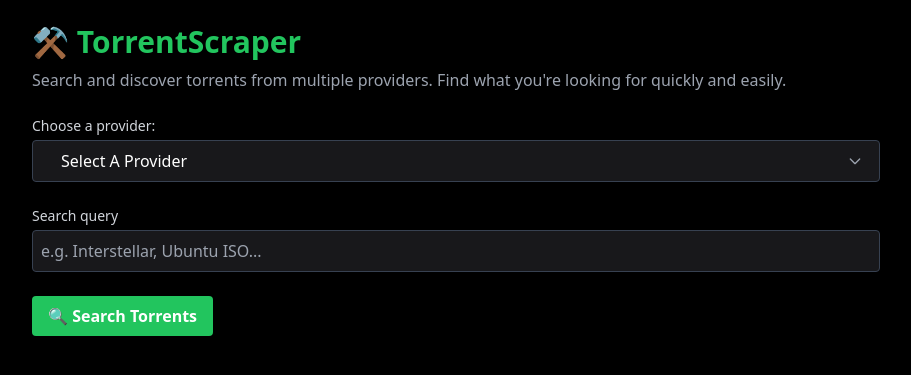
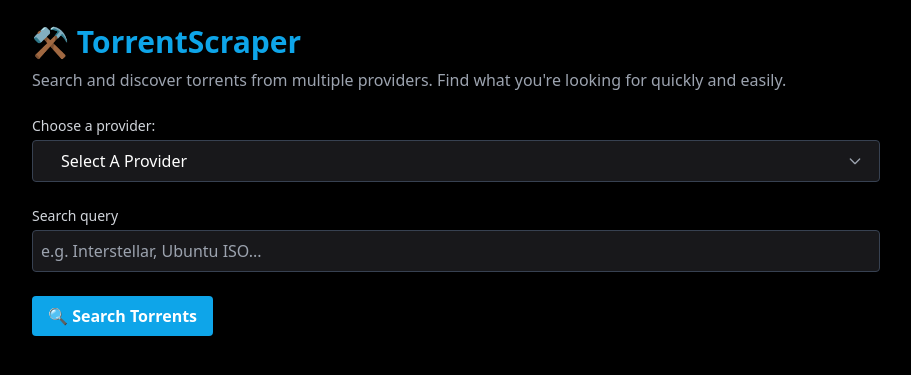
Before and after one commit to abmajum/kickasstorrentAPI, a FastAPI app: page / in a window 1280 px wide. Shown: the top 375 px of the page, without its empty margins (184-1095 px from the left). Run offline with FastAPI, Linux system fonts and the light colour scheme; some libraries are stand-ins or nearby versions.

Commit message:
Updated UI

```diff
--- a/templates/index.html
+++ b/templates/index.html
@@ -1,104 +1,3 @@
-<!-- <!DOCTYPE html>
-<html lang="en">
-<head>
-    <meta charset="UTF-8">
-    <title>ScrapeTorrents</title>
-    <script src="https://cdn.tailwindcss.com"></script>
-</head>
-<body class="bg-gray-900 text-gray-100 font-sans min-h-screen">
-    <div class="max-w-4xl mx-auto p-6">
-        <h1 class="text-3xl font-bold mb-2 text-green-400">⚒️ TorrentScraper</h1>
-        <p class="mb-6 text-gray-300">Search and discover torrents from multiple providers. Find what you're looking for quickly and easily.</p>
-
-        <form id="torrent-form" method="get" action="/get-torrents/provider" class="space-y-4">
-            <div>
-                <label for="providers" class="block text-sm font-medium text-gray-300">Choose a torrent provider:</label>
-                <select id="providers" name="providers" size="4" class="w-full mt-1 p-2 bg-gray-800 text-white border border-gray-700 rounded">
-                    {% for item in items %}
-                        <option>{{ item }}</option>
-                    {% endfor %}
-                </select>
-            </div>
-
-            <div>
-                <label for="query" class="block text-sm font-medium text-gray-300">Search query</label>
-                <input type="text" id="query" name="query" class="w-full mt-1 p-2 bg-gray-800 text-white border border-gray-700 rounded" placeholder="e.g. Interstellar, Ubuntu ISO..." />
-            </div>
-
-            <div>
-                <input type="submit" value="🔍 Search Torrents" class="bg-green-500 hover:bg-green-600 text-white font-semibold py-2 px-4 rounded cursor-pointer" />
-            </div>
-        </form>
-
-        <div id="results" class="mt-8"></div>
-
-        <script>
-            document.getElementById('torrent-form').addEventListener('submit', async function (e) {
-                e.preventDefault();
-
-                const provider = document.getElementById('providers').value;
-                const query = document.getElementById('query').value;
-                const resultsContainer = document.getElementById('results');
-
-                resultsContainer.innerHTML = "<p class='text-gray-400'>Loading...</p>";
-
-                try {
-                    const response = await fetch(`/get-torrents/${provider}?query=${encodeURIComponent(query)}`);
-                    const data = await response.json();
-
-                    if (!data.results || data.results.length === 0) {
-                        resultsContainer.innerHTML = "<p class='text-gray-400'>No results found.</p>";
-                        return;
-                    }
-
-                    let html = `
-                        <div class="overflow-x-auto rounded-md shadow-lg bg-gray-800">
-                            <table class="min-w-full table-auto text-left">
-                                <thead class="bg-gray-700 text-green-400">
-                                    <tr>
-                                        <th class="px-4 py-3">📕 Title</th>
-                                        <th class="px-4 py-3">🖴 Size</th>
-                                        <th class="px-4 py-3">👤 Uploader</th>
-                                        <th class="px-4 py-3">📅 Age</th>
-                                        <th class="px-4 py-3">🌱 Seeds</th>
-                                        <th class="px-4 py-3">🧲 Magnet</th>
-                                    </tr>
-                                </thead>
-                                <tbody class="divide-y divide-gray-700 text-gray-200">`;
-
-                    data.results.forEach(item => {
-                        html += `
-                            <tr class="hover:bg-gray-700 transition">
-                                <td class="px-4 py-2 break-words max-w-xs">${item.title}</td>
-                                <td class="px-4 py-2">${item.size}</td>
-                                <td class="px-4 py-2">${item.uploader}</td>
-                                <td class="px-4 py-2">${item.age}</td>
-                                <td class="px-4 py-2">${item.seeds}</td>
-                                <td class="px-4 py-2">
-                                    <a href="${item.magnet}" target="_blank" class="text-green-400 hover:underline">Link</a>
-                                </td>
-                            </tr>`;
-                    });
-
-                    html += `
-                                </tbody>
-                            </table>
-                        </div>
-                    `;
-
-                    resultsContainer.innerHTML = html;
-
-                } catch (error) {
-                    resultsContainer.innerHTML = "<p class='text-red-400'>Error fetching data. Check console.</p>";
-                    console.error("Fetch error:", error);
-                }
-            });
-        </script>
-    </div>
-</body>
-</html> -->
-
-
 <!DOCTYPE html>
 <html lang="en">
 <head>
@@ -109,7 +8,7 @@
 </head>
 <body class="bg-black text-gray-100 font-sans min-h-screen">
     <div class="max-w-4xl mx-auto p-6">
-        <h1 class="text-3xl font-bold mb-2 text-green-500">⚒️ TorrentScraper</h1>
+        <h1 class="text-3xl font-bold mb-2 text-sky-500">⚒️ TorrentScraper</h1>
         <p class="mb-6 text-gray-400">Search and discover torrents from multiple providers. Find what you're looking for quickly and easily.</p>
 
         <form id="torrent-form" method="get" action="/get-torrents/provider" class="space-y-6"
@@ -161,7 +60,7 @@
 
             <!-- Submit Button -->
             <div>
-                <input type="submit" value="🔍 Search Torrents" class="bg-green-500 hover:bg-green-600 text-white font-semibold py-2 px-4 rounded cursor-pointer" />
+                <input type="submit" value="🔍 Search Torrents" class="bg-sky-500 hover:bg-sky-600 text-white font-semibold py-2 px-4 rounded cursor-pointer" />
             </div>
         </form>
 
@@ -189,7 +88,7 @@
                     let html = `
                         <div class="overflow-x-auto rounded-md shadow-lg bg-zinc-900 mb-6">
                             <table class="min-w-full table-auto text-left">
-                                <thead class="bg-zinc-800 text-green-400">
+                                <thead class="bg-zinc-800 text-sky-400">
                                     <tr>
                                         <th class="px-4 py-3">📕 Title</th>
                                         <th class="px-4 py-3">🖴 Size</th>
@@ -209,7 +108,7 @@
                                 <td class="px-4 py-2">${item.uploader}</td>
                                 <td class="px-4 py-2">${item.age}</td>
                                 <td class="px-4 py-2">${item.seeds}</td>
-                                <td class="px-4 py-2"><a href="${item.magnet}" target="_blank" class="text-green-400 hover:underline">Link</a></td>
+                                <td class="px-4 py-2"><a href="${item.magnet}" target="_blank" class="text-sky-400 hover:underline">Link</a></td>
                             </tr>`;
                     });
 
@@ -241,7 +140,7 @@
 
                     for (let i = startPage; i <= endPage; i++) {
                         html += `
-                            <button class="px-3 py-1 rounded ${i === current ? 'bg-green-600 text-white font-bold' : 'bg-gray-800 hover:bg-gray-700 text-gray-300'}"
+                            <button class="px-3 py-1 rounded ${i === current ? 'bg-sky-600 text-white font-bold' : 'bg-gray-800 hover:bg-gray-700 text-gray-300'}"
                                     onclick="goToPage(${i})">
                                 ${i}
                             </button>`;
```
